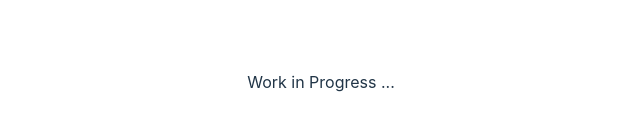
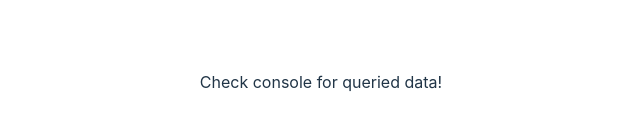
Before and after one commit to LBeul/foodle, a React (Vite) app in the folder frontend/: page / in a window 1280 px wide. Shown: the part 471-602 px from the top of the page, without its empty margins (319-959 px from the left). Built offline with nearby package versions, Linux system fonts and the light colour scheme; no server answers.

Commit message:
feat(frontend): :construction: test fetching data from backend

```diff
--- a/frontend/src/App.tsx
+++ b/frontend/src/App.tsx
@@ -1,7 +1,16 @@
 import foodleIcon from '/foodle.svg';
 import './App.css';
+import { useEffect } from 'react';
 
 function App() {
+  useEffect(() => {
+    const fetchData = async () => {
+      const data = await fetch('http://localhost:3003/api/restaurants');
+      const parsedData = await data.json();
+      console.log(parsedData);
+    };
+    fetchData();
+  }, []);
   return (
     <>
       <div>
@@ -9,7 +18,7 @@ function App() {
       </div>
       <h1>Foodle</h1>
       <div className='card'>
-        <p>Work in Progress ...</p>
+        <p>Check console for queried data!</p>
       </div>
     </>
   );
```
